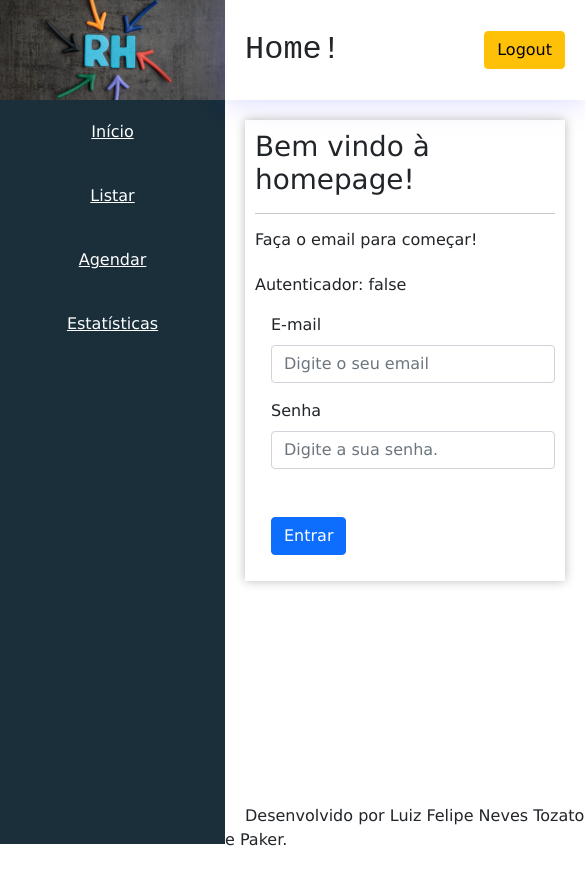
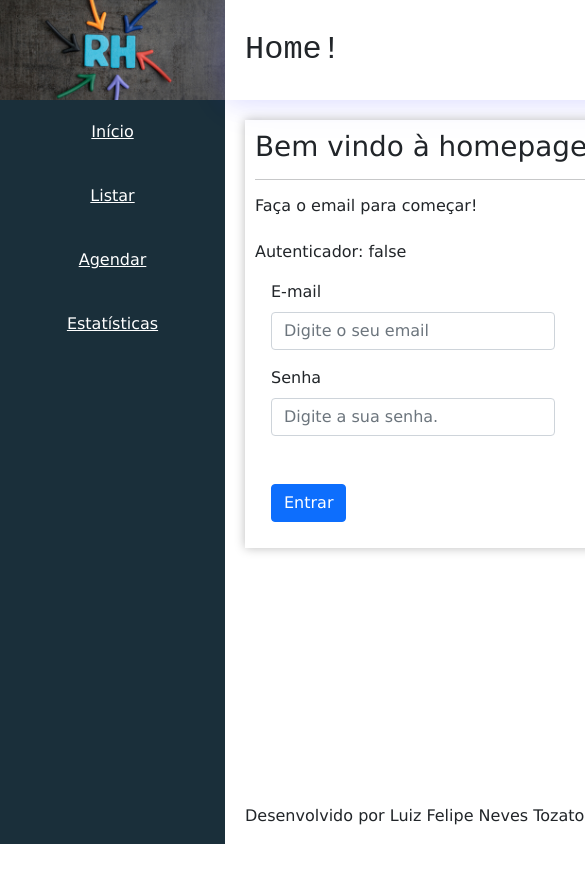
Before and after one commit to LuizTozato/siterh, a React (Create React App) app in the folder siterh/: page / in a window 390 px wide. Shown: the top 869 px of the page, 585 px wide, since content can reach past the window. After the commit the page ends 845 px from the top, so only its background shows below. Built offline with nearby package versions, Linux system fonts and the light colour scheme; no server answers.

Commit message:
Responsive layout implemented

```diff
--- a/siterh/src/components/template/Header.css
+++ b/siterh/src/components/template/Header.css
@@ -2,6 +2,7 @@ header.header {
     display: flex;
     align-items: center;
     justify-content: space-between;
+    min-width: 500px;
 
     overflow: hidden;
     white-space: nowrap;
--- a/siterh/src/components/template/Main.css
+++ b/siterh/src/components/template/Main.css
@@ -1,5 +1,6 @@
 main.content {
     padding: 20px;
+    min-width: 500px;
 }
 
 main > div {
```
